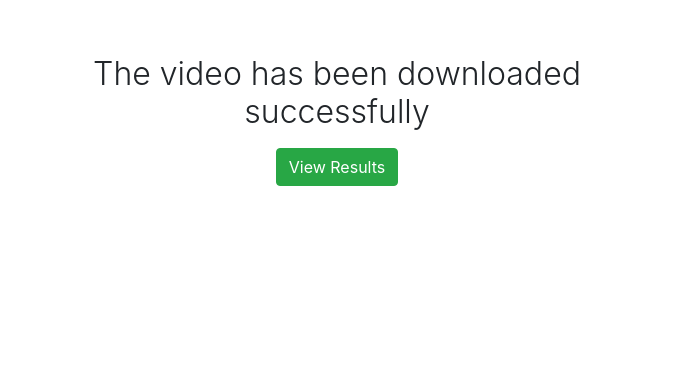
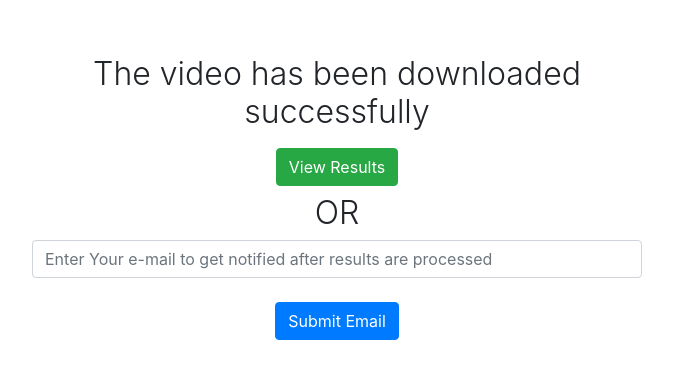
Before and after one commit to ManoharGanganna/GenderRecognition-Using-YouTube-Videos, a Flask app: template flask_youtube_search/templates/success.html in a window 1280 px wide. Shown: the part 145-524 px from the top of the page, without its empty margins (303-976 px from the left). Run offline with Flask 2, Linux system fonts and the light colour scheme; the template is opened without the code that fills it, so the values that code supplies are empty; some libraries are stand-ins or nearby versions.

Commit message:
Update success.html
Added input to take email from user

```diff
--- a/flask_youtube_search/templates/success.html
+++ b/flask_youtube_search/templates/success.html
@@ -4,6 +4,13 @@
 
 {% block section %}
     <main role="main">
+     {% with messages = get_flashed_messages() %}
+        {% if messages %}
+            {% for msg in messages%}
+                <p>{{msg}}</p>
+            {% endfor %}
+        {% endif %}
+    {% endwith %}
 
   <section class="jumbotron text-center">
     <div class="container">
@@ -14,6 +21,18 @@
           </p>
       </form>
     </div>
+	<div class="container">
+	  <h2 class="jumbotron-heading">OR</h2>
+      <form method="POST">
+        <div class="input-group mb-3">
+            <input type = "email" name = "email" placeholder="Enter Your e-mail to get notified after results are processed" value = "{{email if email}}" class="form-control"/>
+		</div>
+		<p>
+			<button type="submit" name="submit" value="search" class="btn btn-primary my-2">Submit Email</button>
+		</p>
+      </form>
+    </div>
+
   </section>
 
 </main>
```
